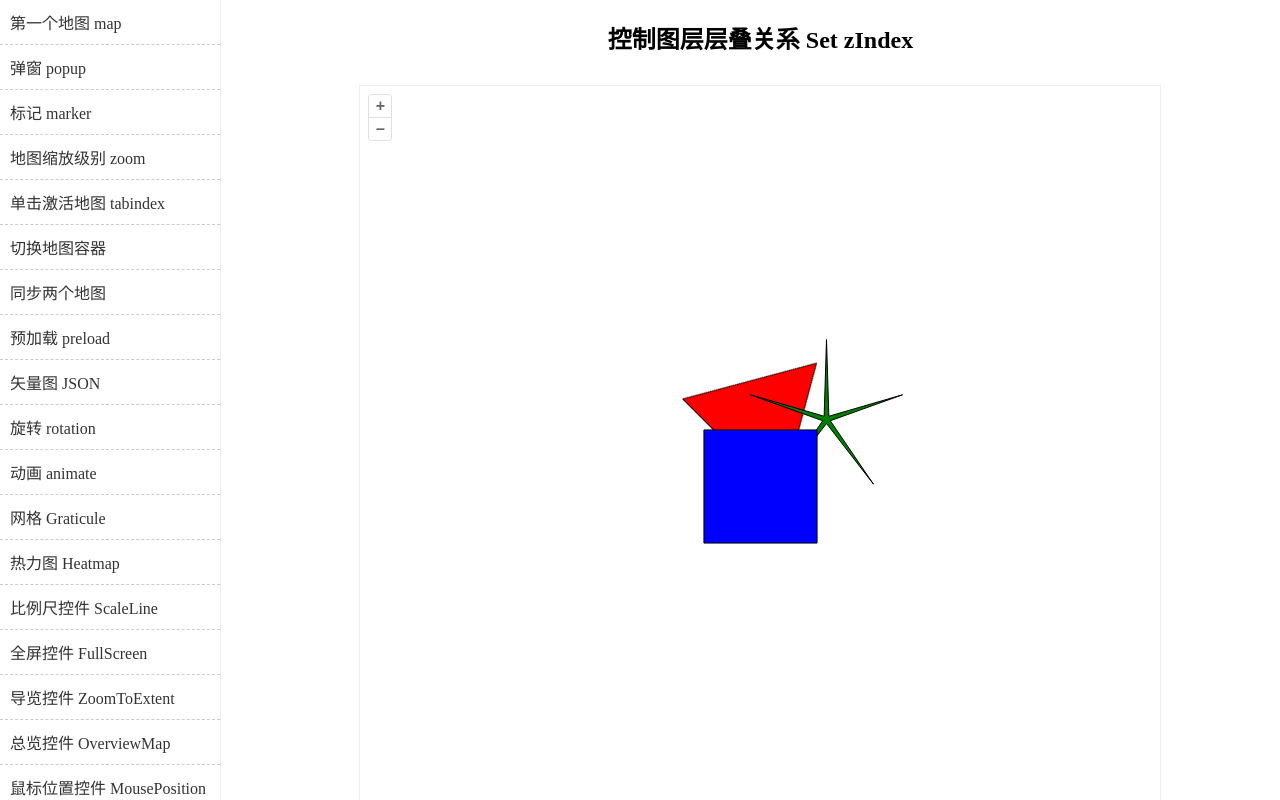
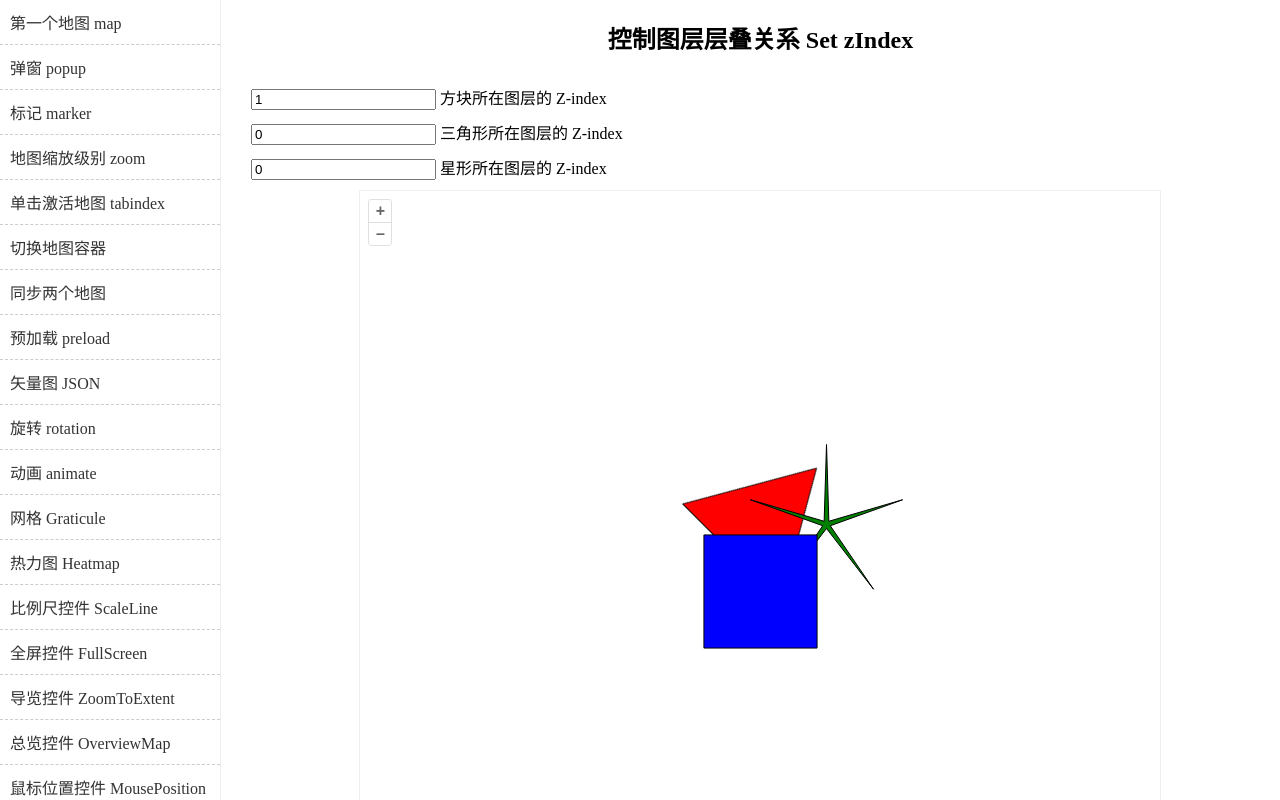
Before and after one commit to Quick-Z/vue-openlayers, a Vue app: page /setZIndex in a window 1280 px wide. Built offline with nearby package versions, Linux system fonts and the light colour scheme.

Commit message:
修改图层层叠关系的布局和添加备注

```diff
--- a/src/views/setZIndex/SetZIndex.vue
+++ b/src/views/setZIndex/SetZIndex.vue
@@ -1,7 +1,6 @@
 <template>
   <div class="vm">
     <h2 class="h-title">控制图层层叠关系 Set zIndex</h2>
-    <div id="map" class="map-x"></div>
     <label for="idx1">
       <input type="number" v-model="squareZIndex" />
       方块所在图层的 Z-index
@@ -14,6 +13,7 @@
       <input type="number" v-model="starZIndex" />
       星形所在图层的 Z-index
     </label>
+    <div id="map" class="map-x"></div>
   </div>
 </template>
 
@@ -87,6 +87,8 @@ export default {
       this.layer1 = this.createLayer([0, 0], this.styles['square'], this.squareZIndex)
       this.layer2 = this.createLayer([0, 40], this.styles['triangle'], this.triangleZIndex)
 
+
+      // 如果zindex相等，那么🈷越靠后的元素就在越上层
       let layers = [this.layer1, this.layer2, this.layer0]
 
       this.map = new Map({
```
